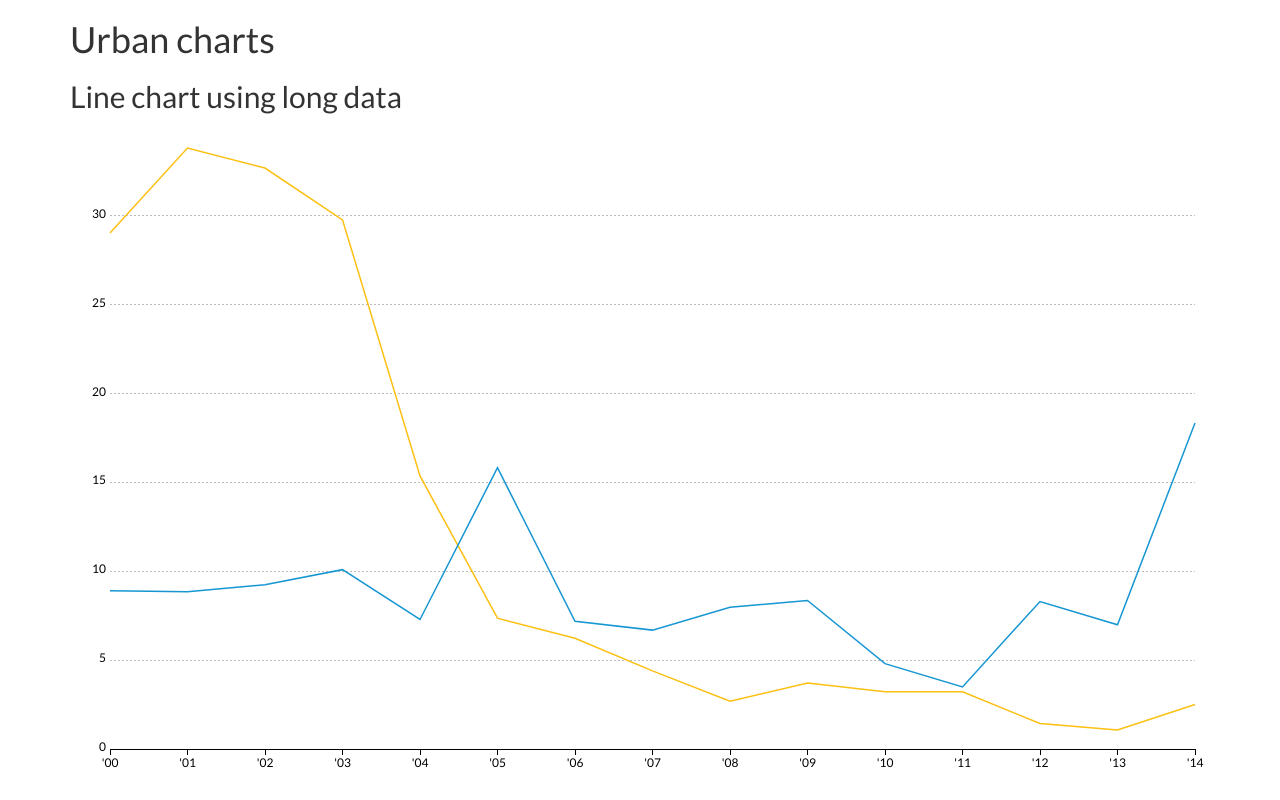
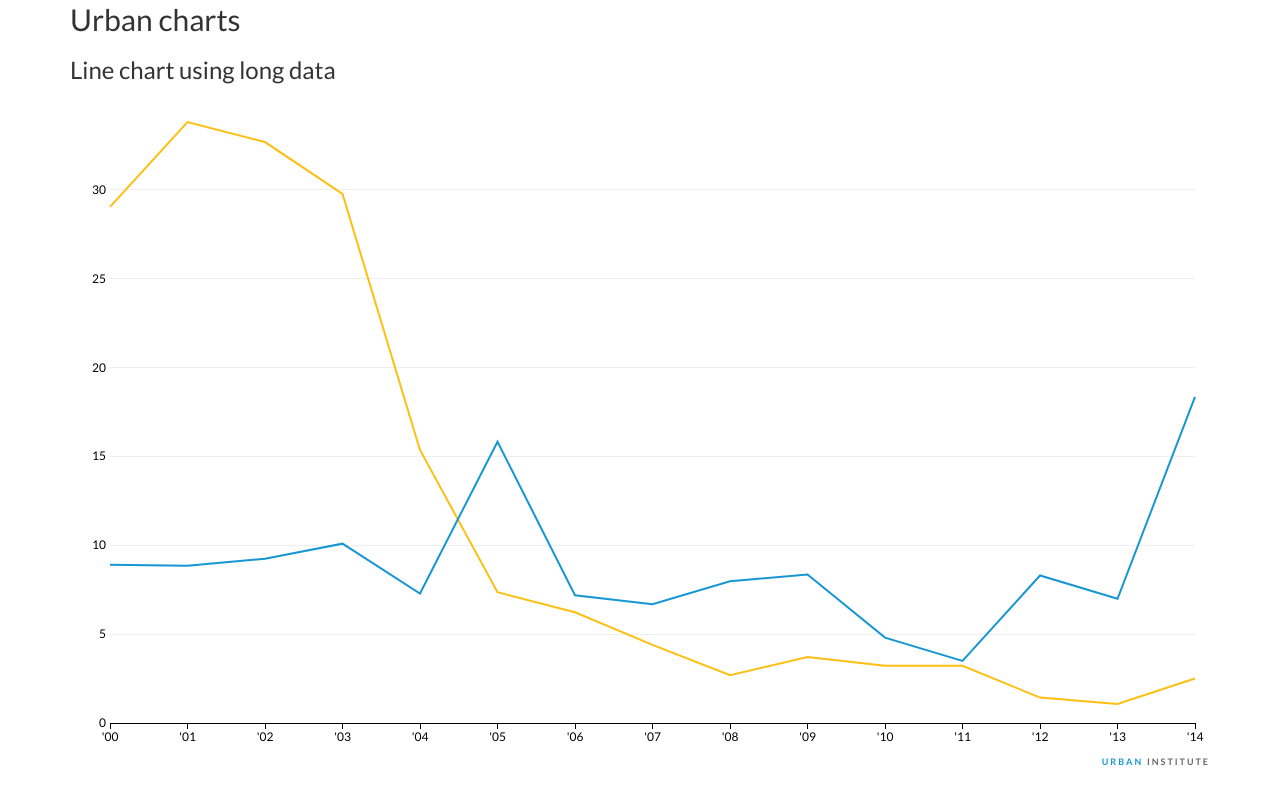
Before and after one commit to UrbanInstitute/code-snippets, a PHP site: page /templates/charts.html in a window 1280 px wide. Run offline with PHP 8.4, Linux system fonts and the light colour scheme.

Commit message:
added tag to charts and modified style a little

```diff
--- a/css/charts.css
+++ b/css/charts.css
@@ -3,18 +3,17 @@
     color: #333;
 }
 
-
 #graph {
     width: 100%;
 }
+/*line chart value line*/
 
-/*line chart value line*/
 .chartline {
     fill: none;
-    stroke-width: 1.5px;
+    stroke-width: 2px;
 }
+/*standard axes*/
 
-/*standard axes*/
 .axis {
     font-size: 12px;
     color: #333;
@@ -30,11 +29,29 @@
 }
 
 .axis .minor line {
-    stroke: #bbb;
-    stroke-dasharray: 2, 2;
+    stroke: #efefef;
+    /*    stroke-dasharray: 2, 2;*/
 }
 
 .legend {
     font-size: 12px;
     color: #333;
 }
+
+#tag a {
+    font-size: 9px;
+    /* float: right; */
+
+    display: block;
+    font-weight: 900;
+    letter-spacing: 1.5pt;
+    text-align: right;
+    bottom: 0px;
+    left: 180px;
+    text-decoration: none;
+    color: inherit;
+}
+
+#urban {
+    color: #1696d2;
+}
--- a/js/linechart-longdata.js
+++ b/js/linechart-longdata.js
@@ -133,7 +133,7 @@
 
     gy.selectAll("text")
         .attr("x", -4)
-        .attr("dy", 2);
+        .attr("dy", 4);
 
     //nest data by GROUP variable
     data_nest = d3.nest().key(function (d) {
--- a/templates/charts.html
+++ b/templates/charts.html
@@ -9,8 +9,11 @@
 
 
     <link rel="stylesheet" type="text/css" href="../lib/bootstrap.min.css">
+
+
     <link href="http://fonts.googleapis.com/css?family=Lato:300,400,700,300italic,400italic,700italic" rel="stylesheet" type="text/css">
     <link rel="stylesheet" type="text/css" href="../css/charts.css">
+    <link rel="stylesheet" type="text/css" href="../css/urban-text.css">
 
 </head>
 
@@ -22,6 +25,11 @@
 
                 <h2>Line chart using long data</h2>
                 <div id="linechart" class="graph"></div>
+
+                <div id="tag">
+                    <a href="http://www.urban.org/">
+                        <span id="urban">URBAN</span>&nbsp;INSTITUTE</a>
+                </div>
 
             </div>
         </div>
```
Also changed, not shown: 4 other files.
